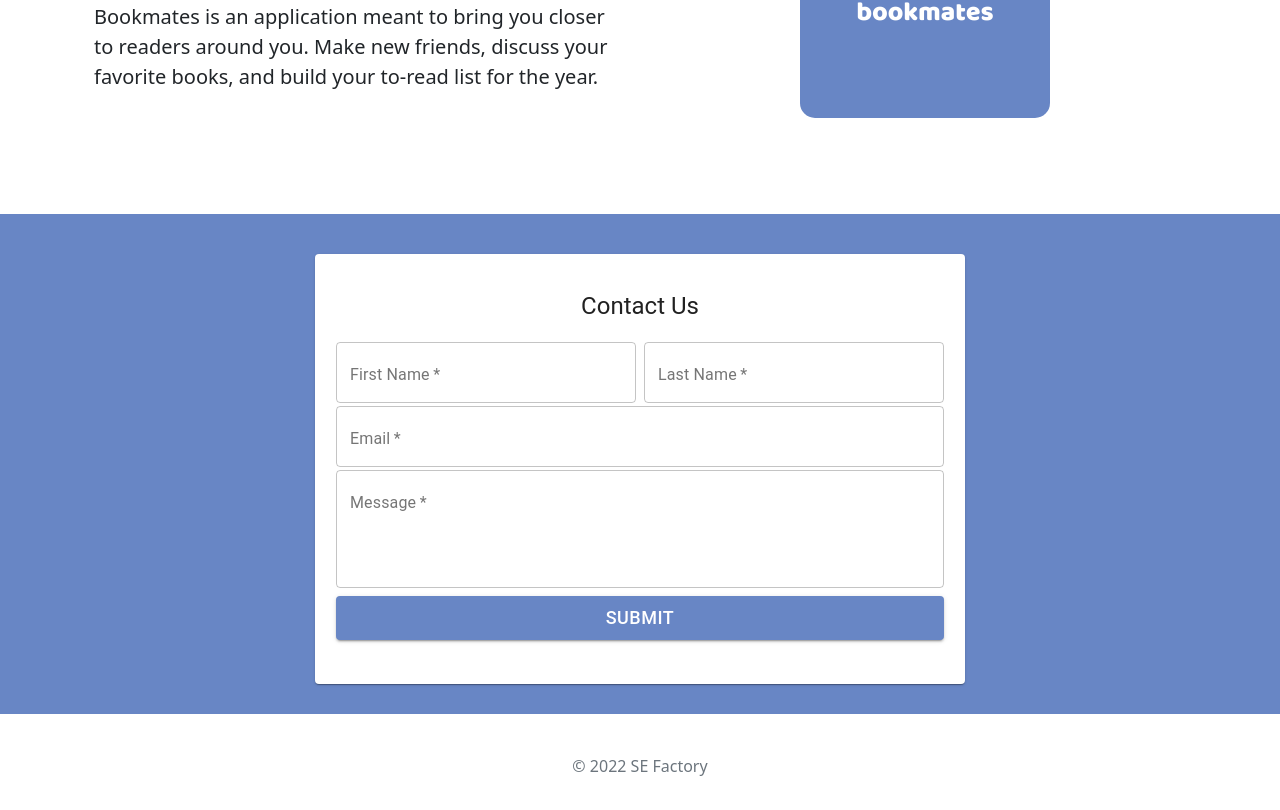
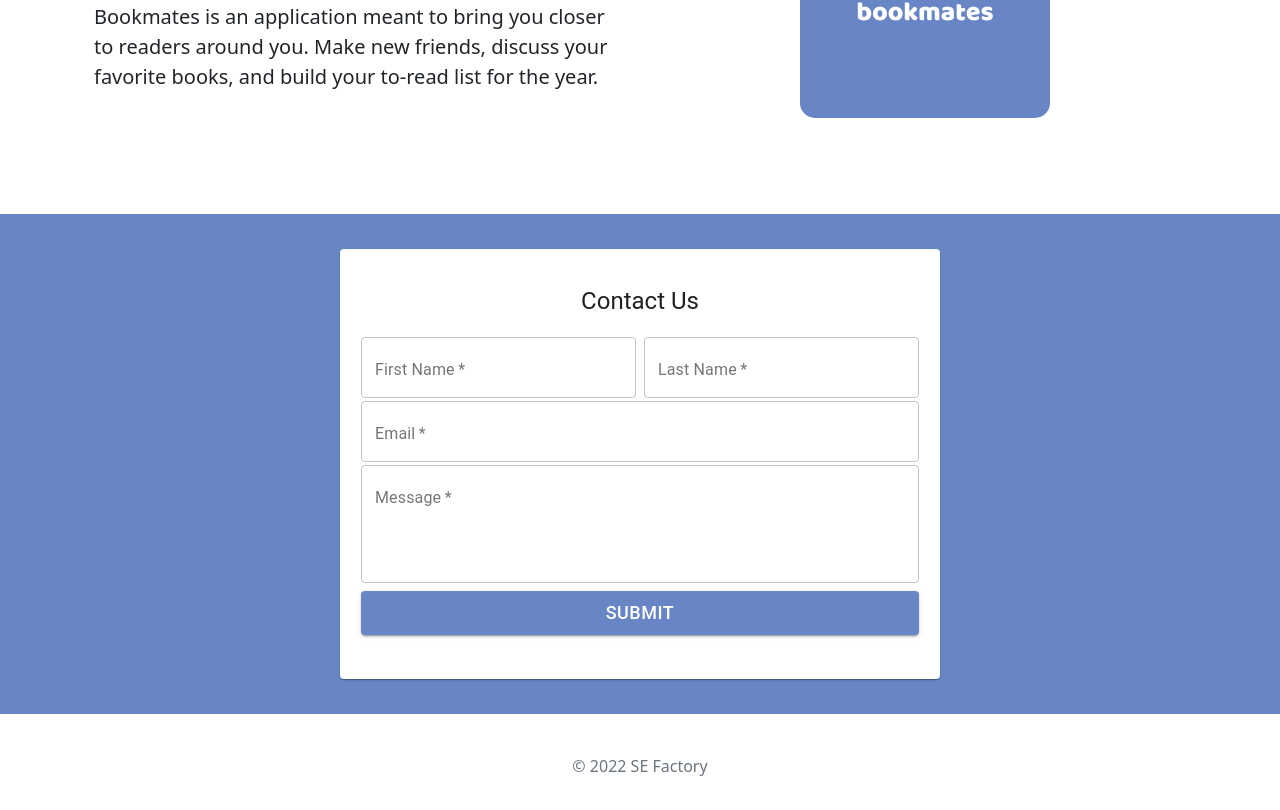
Before and after one commit to laurena-fayad/Login-Signup-using-React-Laravel, a React (Create React App) app in the folder react-part/: page / in a window 1280 px wide. Shown: the part 865-1675 px from the top of the page. Built offline with nearby package versions, Linux system fonts and the light colour scheme; a web font is replaced by a local one.

Commit message:
Centered contact form vertically

```diff
--- a/react-part/src/components/ContactForm.js
+++ b/react-part/src/components/ContactForm.js
@@ -3,9 +3,8 @@ import {Card, CardContent, Grid, TextField, Button, Typography} from '@material-
 
 const ContactForm = () => {
   return (
-    <div className="contact_form">
-      <div style={{height: 40}}></div>
-      <Card className="align-middle justify-content-center" style={{ maxWidth: 650, margin: "0 auto", padding: "20px 5px"}}>
+    <div className="contact_form d-flex align-items-center">
+      <Card style={{ maxWidth: 600, margin: "0 auto", padding: "20px 5px"}}>
         <CardContent>
           <Typography variant="h5" style={{textAlign: "center", marginBottom: "25px"}}>Contact Us</Typography>
           <form>
```
